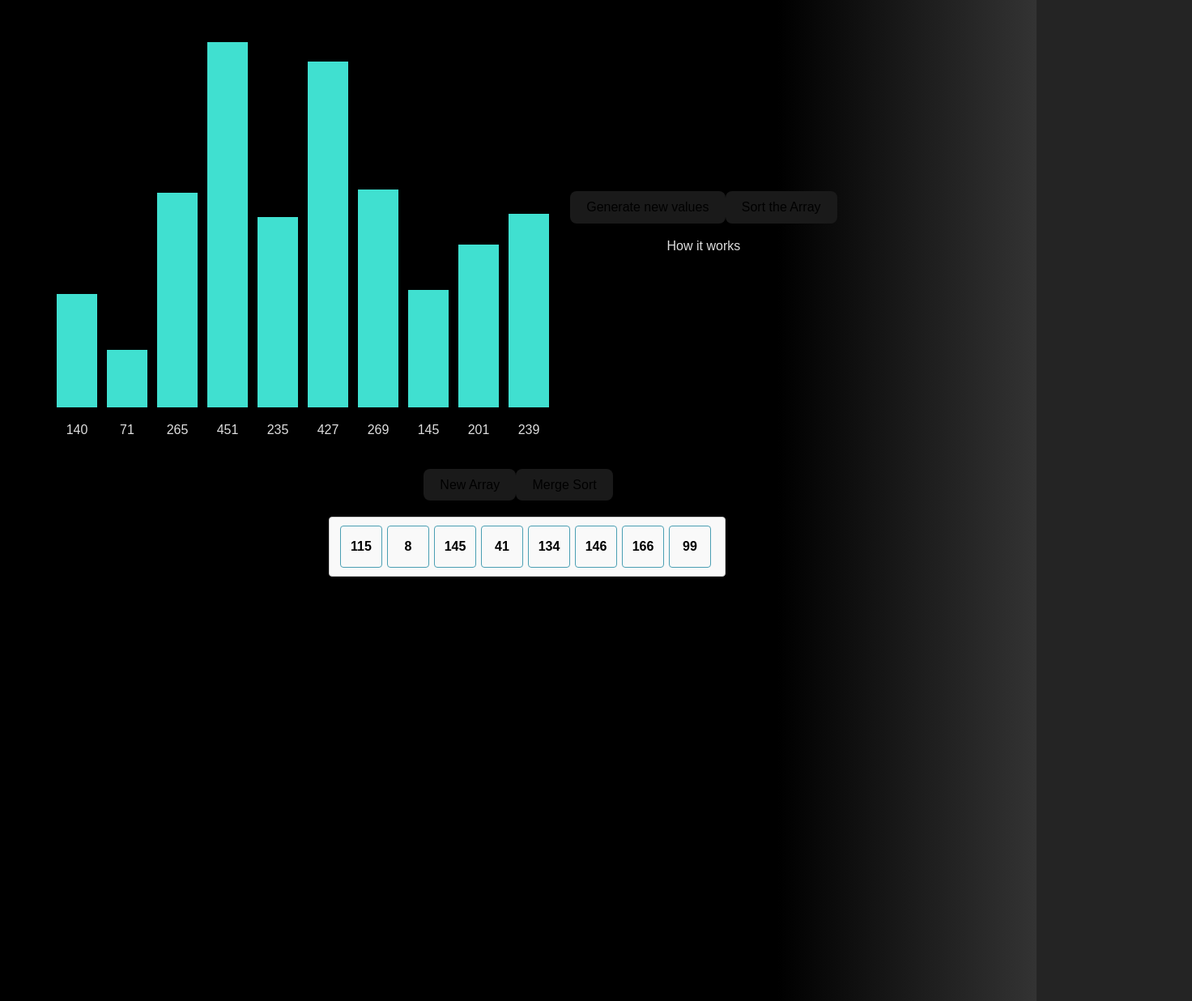
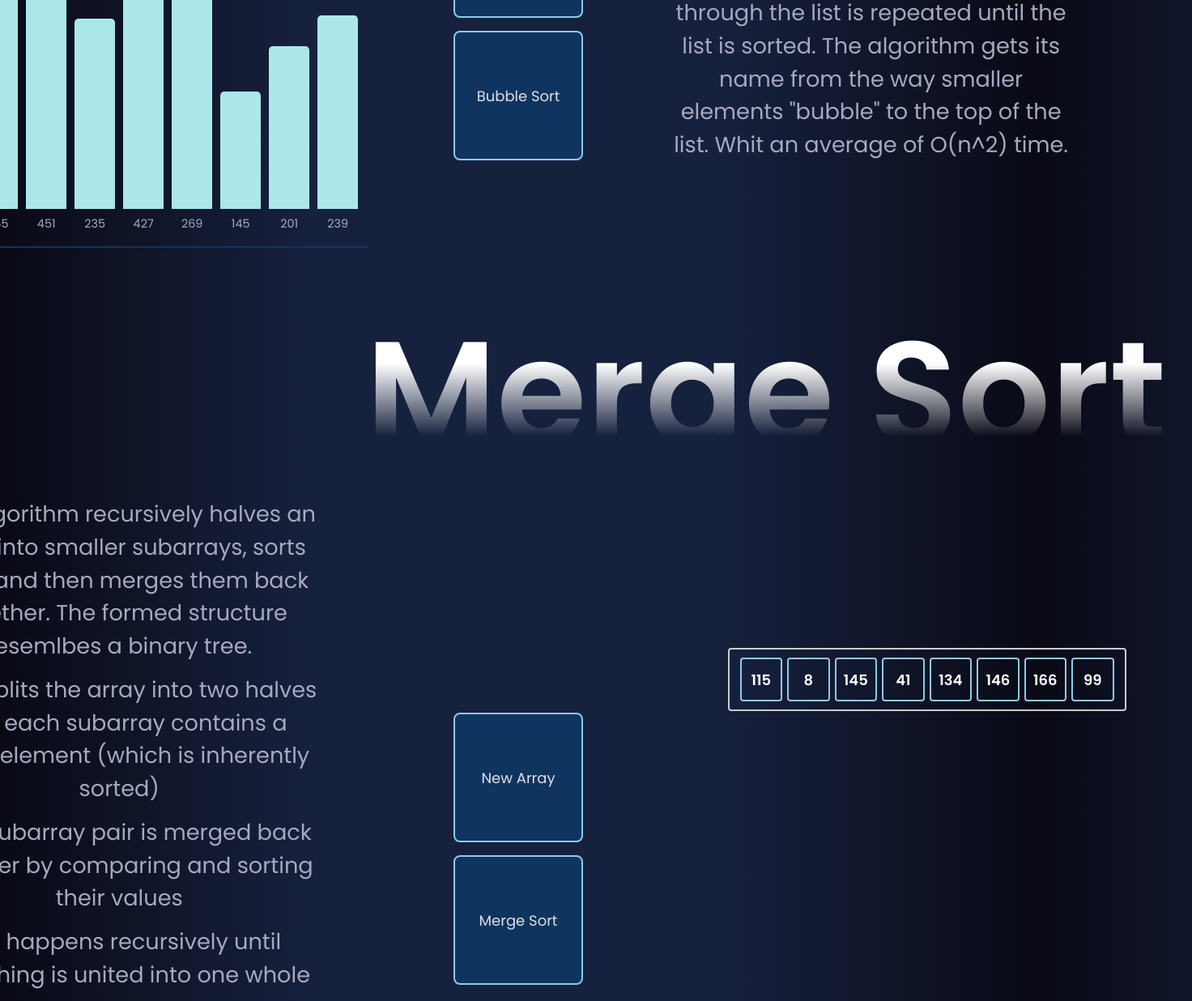
Before and after one commit to Matetiga/Algorithm_Visualizer, a React (Vite) app: page / in a window 1280 px wide. Shown: the part 555-1791 px from the top of the page at 81% size, 1472 px wide, since content can reach past the window. Built offline with nearby package versions, Linux system fonts and the light colour scheme.

Commit message:
Stylized page

```diff
--- a/src/App.jsx
+++ b/src/App.jsx
@@ -1,17 +1,54 @@
-import { useState } from 'react'
+import { useState, useEffect, useRef } from 'react'
 import './css/App.css'
 import SortingVisualizer from './SortingVisualizer'
 import MergeSortVisualizer from './MergeSortVisualizer'
 
 function App() {
+  const [isMergeSortVisible, setIsMergeSortVisible] = useState(false);
+  const mergeSortRef = useRef(null);
+
+  useEffect(() => {
+    const observer = new IntersectionObserver(
+      ([entry]) => {
+        if (entry.isIntersecting) {
+          setIsMergeSortVisible(true);
+        }
+      },
+      {
+        threshold: 0.3, // Trigger when 30% of the section is visible
+        rootMargin: '-100px 0px' // Trigger 100px before the section enters viewport
+      }
+    );
+
+    if (mergeSortRef.current) {
+      observer.observe(mergeSortRef.current);
+    }
+
+    return () => {
+      if (mergeSortRef.current) {
+        observer.unobserve(mergeSortRef.current);
+      }
+    };
+  }, []);
 
   return (
     <>
-      <div className="gradient-title"> Bubble Sort </div>
-      <div className='display'>
+      <section className='algorithm-container'>
+        <h2 className="gradient-title left-aligned"> Bubble Sort </h2>
         <SortingVisualizer />
-      </div>
-      <MergeSortVisualizer />
+      </section>
+
+      <section
+        ref={mergeSortRef}
+        className={`algorithm-container ${isMergeSortVisible ? 'visible' : ''}`}
+      >
+        <h2 className={`gradient-title right-aligned ${isMergeSortVisible ? 'animate-in' : ''}`}>
+          Merge Sort
+        </h2>
+        <div className={`merge-content ${isMergeSortVisible ? 'animate-in' : ''}`}>
+          <MergeSortVisualizer />
+        </div>
+      </section>
     </>
   )
 }
--- a/src/MergeSortVisualizer.jsx
+++ b/src/MergeSortVisualizer.jsx
@@ -100,11 +100,28 @@ export default function MergeSortVisualizer(){
     };
 
   return (
-    <div className="visualizer-container">
+    <div className="sorting-visualizer">
+      <div className="left-section">
+        <p className="explanation">
+          <ul>
+            <li>This algorithm recursively halves an array into smaller subarrays, sorts them
+            and then merges them back together. The formed structure resemlbes a binary tree.</li>
+            <li>Fist it splits the array into two halves until
+            each subarray contains a single element (which is inherently sorted)</li>
+            <li>Each subarray pair is merged back together by comparing and sorting their values</li>
+            <li>This happens recursively until everything is united into one whole array</li>
+            <li>Time complexity of O(n log n), making it reliable for large datasets,
+            though it requires additional space for merging</li>
+          </ul>
+        </p>
+      </div>
+      <div className="middle-section">
         <div className="controls">
           <button onClick={resetArray} disabled={isSorting}>New Array</button>
           <button onClick={mergeSort} disabled={isSorting}>Merge Sort</button>
         </div>
+      </div>
+      <div className="right-section">
         <div className="levels-container">
           {Object.keys(displayLevels).sort((a, b) => a-b).map(level => (
             <div key={level} className="level">
@@ -125,6 +142,7 @@ export default function MergeSortVisualizer(){
           ))}
         </div>
       </div>
+    </div>
   );
 
 }
--- a/src/SortingVisualizer.jsx
+++ b/src/SortingVisualizer.jsx
@@ -1,6 +1,9 @@
 import React, {useState, useEffect} from "react";
 import './css/SortingVisualizer.css';
 import { bubbleSortAnimations } from "./algorithms/bubbleSort";
+
+const ACCENT_COLOR = '#5F80D9'
+const PRIMARY_COLOR = '#78D3D6'
 
 export default function SortingVisualizer(){
     // React hook that returns an array with two elements: the state variable and the setter function
@@ -14,6 +17,9 @@ export default function SortingVisualizer(){
 
     // Generate an array with random numbers between 5 and 500
     const resetArray = () =>{
+        // disable the button if sorting
+        if(isSorting) return;
+
         const newArray = [];
 
         for(let i = 0; i < 10; i++){
@@ -47,7 +53,7 @@ export default function SortingVisualizer(){
             const rightBar = bars[rightBarIndex];
             if(type === 'compare' || type === 'reset'){
                 // this will change the colors of the bar depending on the animation
-                let color = type === 'compare' ? 'red' : 'turquoise';
+                let color = type === 'compare' ? ACCENT_COLOR : PRIMARY_COLOR;
 
                 await new Promise(resolve => setTimeout(() =>{
                     leftBar.style.backgroundColor = color;
@@ -108,25 +114,36 @@ export default function SortingVisualizer(){
     }
 
     return (
-       <div className="bubbleSort">
+       <div className="sorting-visualizer">
+            <div className="left-section">
                 <div className="array-container">
                     {array.map((value, key) =>(
-                    <div className="bar-container">
+                        <div className="bar-container" key={key}>
                         <div
                             className="array-bar"
-                        key={key}
                             style={{height:`${value}px`}}>
-
                         </div>
-                    <p>{value}</p>
+                        <span className="bar-label">{value}</span>
                     </div>
                     ))}
                 </div>
-            <div>
-                <button onClick={resetArray}> Generate new values </button>
-                <button onClick={bubbleSort}> Sort the Array </button>
-                <p>How it works</p>
             </div>
+            <div className="middle-section">
+                <div className="controls">
+                    <button onClick={resetArray} disabled={isSorting}>New Values</button>
+                    <button onClick={bubbleSort} disabled={isSorting}>Bubble Sort</button>
+                </div>
+            </div>
+            <div className="right-section">
+                <p className="explanation">
+                    Bubble Sort repeatedly steps through the list, compares adjacent elements
+                    and swaps them if they are in the wrong order. The pass through the list
+                    is repeated until the list is sorted. The algorithm gets its name from
+                    the way smaller elements "bubble" to the top of the list. Whit an average of
+                    O(n^2) time.
+                </p>
+            </div>
+
         </div>
     );
 }
--- a/src/css/App.css
+++ b/src/css/App.css
@@ -1,48 +1,68 @@
-#root {
-  /* max-width: 3000px; */
-  /* margin: 0 auto; */
-  padding: 2rem;
+h2 {
+  font-size: 2rem;
+  font-weight: 600;
+  color: var(--text-color);
+  margin: 0;
 }
 
-
-body {
-    background-color: #313436;
-    font-family: sans-serif;
-    padding: 2em;
-
-    min-height: 100vh;
-
-    /* gradient from grey to black to grey */
-    background: linear-gradient(
-        to right,       /* Gradient direction */
-        /* #333,            */
-        /* #000 25%,        */
-        #000 75%,
-        #333
-    );
-
-
+.algorithm-container {
+  background-color: transparent;
+  padding: 2rem;
+  flex: 1;
+  min-width: 1600px;
+  display: flex;
+  flex-direction: column;
+  align-items: center;
+  gap: 1.5rem;
+  margin-top: 25px;
 }
 
-
 .gradient-title {
-    font-size: 250px;
-
+    font-size: 180px;
     font-weight: bold;
     margin: 0;
-    line-height: 1; /* Adjust line-height to be tight with the font-size */
+    line-height: 1;
     background: linear-gradient(
         to bottom,
         white 30%,
         transparent 80%
     );
+    -webkit-background-clip: text;
+    background-clip: text;
+    color: transparent;
+    opacity: 0;
+    transform: translateY(-20px);
+    transition: opacity 0.6s ease-out, transform 0.6s ease-out;
+}
 
-    /* Clip the background to the shape of the text */
-    -webkit-background-clip: text; /* For Safari/Chrome */
-            background-clip: text;
+.gradient-title.animate-in {
+    animation: fadeInDown 1s ease-out forwards;
+}
 
-    color: transparent;
+.merge-content {
+    opacity: 0;
+    transform: translateY(20px);
+    transition: opacity 0.8s ease-out 0.3s, transform 0.8s ease-out 0.3s;
+    width: 100%;
+}
+
+.merge-content.animate-in {
+    opacity: 1;
+    transform: translateY(0);
+}
+
+/* Keep the bubble sort title always visible */
+.gradient-title.left-aligned {
     text-align: left;
+    align-self: flex-start;
+    opacity: 1;
+    transform: translateY(0);
+    animation: fadeInDown 1s ease-out forwards;
+}
+
+.gradient-title.right-aligned {
+    text-align: right;
+    align-self: flex-end;
 }
 
 .display{
@@ -50,3 +70,77 @@ body {
   display: flex;
   place-items: center;
 }
+
+.visualizer-wrapper {
+  display: flex;
+  flex-direction: column;
+  align-items: center;
+  width: 100%;
+}
+
+.title-animation {
+  animation: fadeInDown 1s ease-out forwards;
+}
+
+@keyframes fadeInDown {
+  from {
+    opacity: 0;
+    transform: translateY(-20px);
+  }
+  to {
+    opacity: 1;
+    transform: translateY(0);
+  }
+}
+
+.explanation {
+  font-size: 1.7rem;
+  color: var(--light-gray);
+  text-align: center;
+  max-width: 500px;
+  margin-top: 1rem; /* Pushes text to the bottom */
+}
+
+.explanation ul{
+  margin: 0;
+  padding-left: 0;
+  list-style-type: disc;
+}
+
+.explanation li{
+  margin-bottom: 0.8rem;
+  line-height: 1.5;
+}
+
+.controls {
+  display: flex;
+  flex-direction: column;
+  gap: 1rem;
+  margin-top: 1rem; /* Pushes buttons down */
+}
+
+.sorting-visualizer {
+    display: flex;
+    width: 100%;
+    gap: 2rem;
+    align-items: center;
+}
+
+.left-section {
+    flex: 2;
+    display: flex;
+    justify-content: center;
+}
+
+.middle-section {
+    flex: 1;
+    display: flex;
+    justify-content: center;
+    align-items: center;
+}
+
+.right-section {
+    flex: 2;
+    display: flex;
+    align-items: center;
+}
--- a/src/css/MergeSortVisualizer.css
+++ b/src/css/MergeSortVisualizer.css
@@ -1,5 +1,3 @@
-/* /src/components/MergeSortVisualizer.css */
-
 .visualizer-container {
   display: flex;
   flex-direction: column;
@@ -8,33 +6,32 @@
   min-height: 700px;
 }
 
-.controls {
-  margin-bottom: 20px;
-}
-
 .levels-container {
   display: flex;
   flex-direction: column;
   width: 100%;
+  position: relative;
+  min-height: 500px;
+  align-items: flex-start;
 }
 
 .level {
   position: relative;
   width: 100%;
-  margin-bottom: 30px; /* Space between levels */
-  min-height: 50px; /* Ensure level takes space even if empty */
+  margin-bottom: 60px;
+  min-height: 50px;
+  height: 40px;
 }
 
 .merge-array-container {
   position: absolute;
   display: flex;
-  align-items: flex-end;
+  justify-content: center;
   padding: 10px;
-  border: 1px solid #ccc;
-  background-color: #f9f9f9;
+  border: 2px solid #ccc;
   border-radius: 4px;
-
   transition: left 0.5s ease-in-out, opacity 0.5s ease-in-out;
+  top: 10px;
 }
 
 .merge-array-box {
@@ -50,10 +47,10 @@
 
   /* Styling */
   background-color: transparent;
-  border: 1px solid #4a9fb3;
+  border: 2px solid var(--accent-color);
   border-radius: 4px;
-  color: black;
-  font-size: 16px;
+  color: rgb(255, 255, 255);
+  font-size: 18px;
   font-weight: bold;
 
   opacity: 1;
--- a/src/css/SortingVisualizer.css
+++ b/src/css/SortingVisualizer.css
@@ -3,21 +3,27 @@
   justify-content: center;
   align-items: flex-end;
   height: 550px;
+  width: 100%;
+  gap: 10px;
+  border-bottom: 2px solid var(--primary-color);
+  padding-bottom: 1rem;
 }
 
 .array-bar {
   width: 50px;
-  background-color: turquoise;
-  margin: 0 1px;
+  border-radius: 5px 5px 0 0;
+  background-color: #abe7e9;
+  /* margin: 0 1px;
   display: inline-block;
-  transition: transform 0.5s ease-in-out, background-color 0.2s ease-in-out;
+  transition: transform 0.5s ease-in-out, background-color 0.2s ease-in-out; */
 }
 
 .bar-container{
    display: flex;
    flex-direction: column;
    align-items: center;
-   margin: 0 5px;
+   /* margin: 0 5px; */
+   gap: 8px
 }
 
 .bubbleSort{
@@ -25,3 +31,8 @@
   align-items: center;
   gap: 20px;
 }
+
+.bar-label {
+  font-size: 0.9rem;
+  color: var(--light-gray);
+}
--- a/src/css/index.css
+++ b/src/css/index.css
@@ -1,43 +1,70 @@
+@import url('https://fonts.googleapis.com/css2?family=Poppins:wght@300;400;600&display=swap');
+
 :root {
-  font-family: system-ui, Avenir, Helvetica, Arial, sans-serif;
+  --bg-color: #0a0a16;
+  --card-bg-color: #16213e;
+  --primary-color: #0f3460;
+  --accent-color: #8ccbe7;
+  --text-color: #e0e0e0;
+  --light-gray: #a7a9be;
+
+  font-family: 'Poppins', sans-serif;
   line-height: 1.5;
   font-weight: 400;
 
-  color-scheme: light dark;
-  color: rgba(255, 255, 255, 0.87);
-  background-color: #242424;
+  color-scheme: dark;
+  color: var(--text-color);
+  /* background-color: var(--bg-color); */
+  background: linear-gradient(
+    to right,
+    var(--bg-color) 0%,
+    var(--card-bg-color) 30%,
+    var(--card-bg-color) 70%,
+    var(--bg-color) 100%
+  );
 
   font-synthesis: none;
   text-rendering: optimizeLegibility;
   -webkit-font-smoothing: antialiased;
   -moz-osx-font-smoothing: grayscale;
-
 }
 
 body {
   margin: 0;
-  /* display: flex; */
-  place-items: center;
-  /* min-width: 320px;
-  min-height: 100vh; */
+  padding: 2rem;
+  display: flex;
+  justify-content: center;
+  min-height: 100vh;
 }
 
-h1 {
-  font-size: 3.2em;
-  line-height: 1.1;
+/* --- Shared Button Styles --- */
+button {
+  width: 10rem;
+  height: 10rem;
+  background-color: var(--primary-color);
+  color: var(--text-color);
+  border: 2px solid var(--accent-color);
+  border-radius: 8px;
+  padding: 0.7rem 1.5rem;
+  font-family: 'Poppins', sans-serif;
+  font-size: 18px;
+  cursor: pointer;
+  transition: all 0.3s ease;
 }
 
-button {
-  border-radius: 8px;
-  border: 1px solid transparent;
-  padding: 0.6em 1.2em;
-  font-size: 1em;
-  font-weight: 500;
-  font-family: inherit;
-  background-color: #1a1a1a;
-  cursor: pointer;
-  transition: border-color 0.25s;
+button:hover:not(:disabled) {
+  background-color: var(--accent-color);
+  border-color: var(--accent-color);
+  transform: scale(1.05);
 }
+
+button:disabled {
+  background-color: #3e4c6e;
+  border-color: #55638a;
+  cursor: not-allowed;
+  opacity: 0.6;
+}
+
 button:hover {
   border-color: #646cff;
 }
```
Lines whose indentation alone changed are shown as unchanged.
